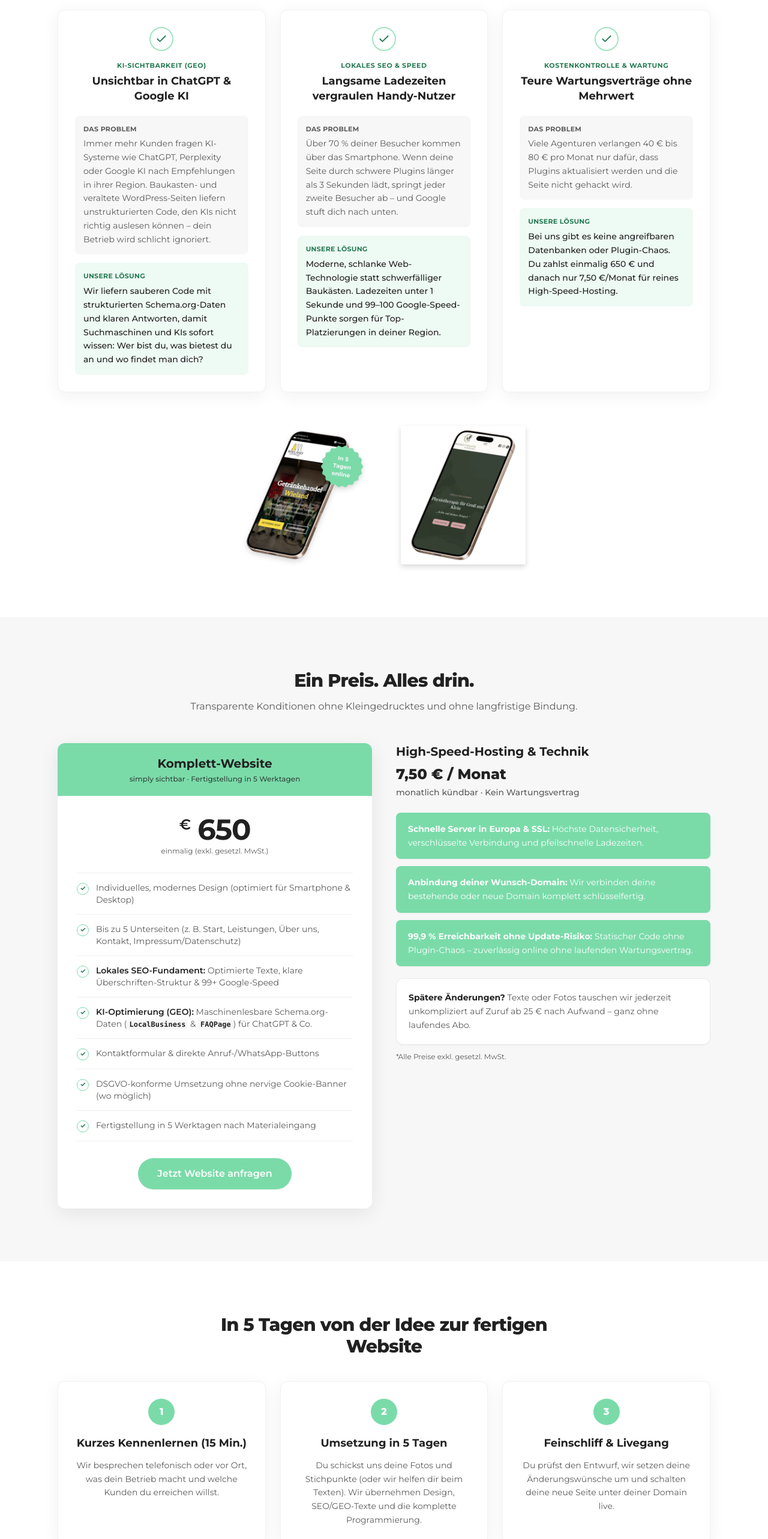
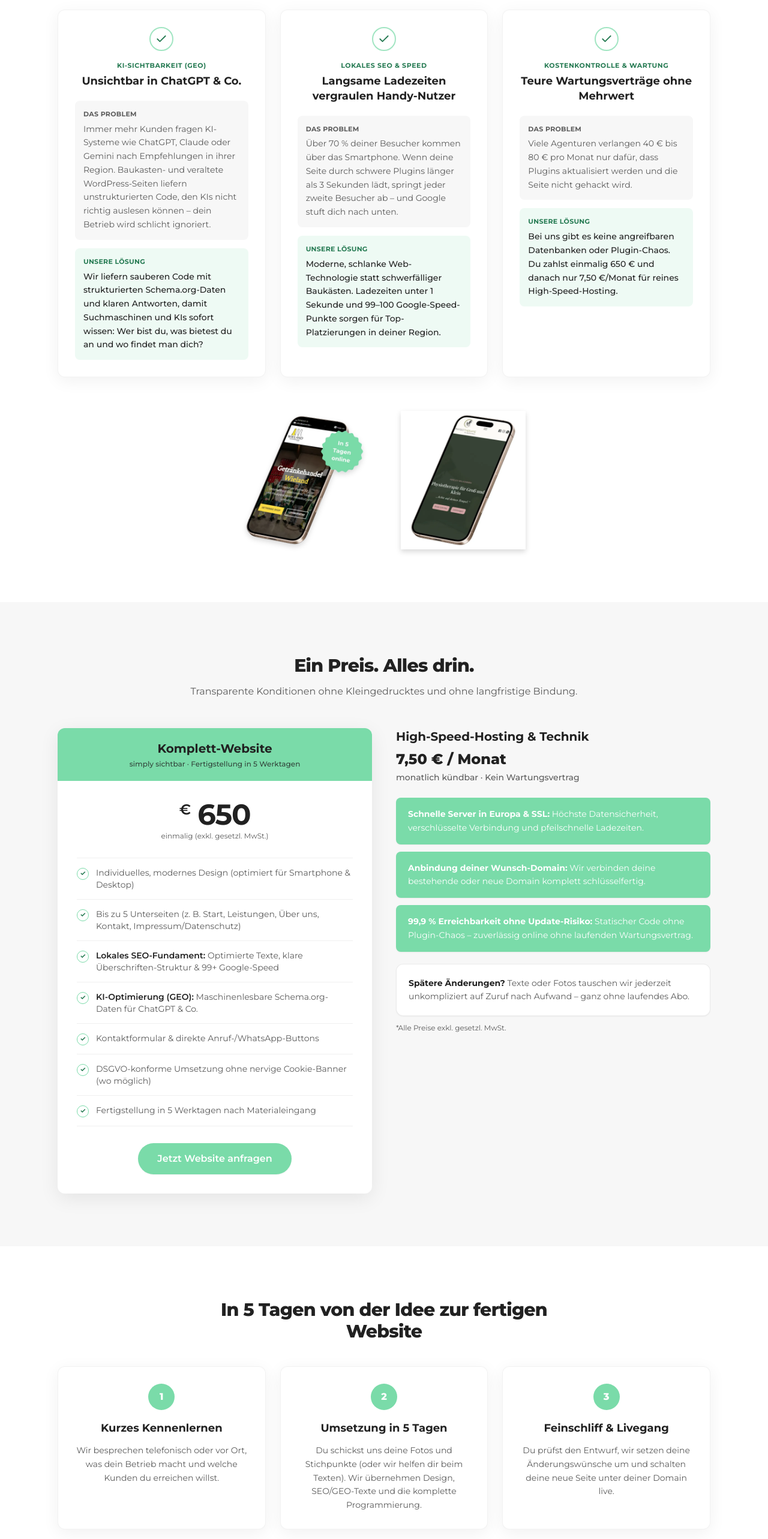
Before and after one commit to magnoliamediakg/simplysichtbar, an Astro site: page / in a window 1280 px wide. Shown: the part 1160-3726 px from the top of the page at 60% size. Built offline with nearby package versions, Linux system fonts and the light colour scheme; Astro itself is replaced by a stand-in of ours.

Commit message:
Refine copy (GEO, pricing, steps, FAQ) and update llms.txt

```diff
--- a/public/llms.txt
+++ b/public/llms.txt
@@ -12,7 +12,7 @@
   - Individuelles, modernes Design für Smartphone & Desktop
   - Bis zu 5 Unterseiten (z. B. Start, Leistungen, Über uns, Kontakt, Impressum/Datenschutz)
   - Lokales SEO-Fundament (optimierte Texte, saubere Überschriften-Struktur, 99–100 Google-Speed)
-  - KI-Optimierung (GEO) mit strukturierten Schema.org-Daten (`LocalBusiness` & `FAQPage`) für ChatGPT, Google Gemini und Perplexity
+  - KI-Optimierung (GEO) mit strukturierten Schema.org-Daten für ChatGPT, Claude und Gemini
   - Kontaktformular sowie direkte Anruf- und WhatsApp-Buttons
   - DSGVO-konforme Umsetzung ohne unnötige Cookie-Banner
   - Fertigstellung in 5 Werktagen nach Materialeingang
@@ -21,7 +21,7 @@
   - Schnelle Server in Europa inkl. SSL-Zertifikat
   - Anbindung der eigenen Wunsch-Domain
   - 99,9 % Erreichbarkeit ohne Plugin-Updates oder Datenbank-Sicherheitslücken
-- **Spätere Änderungen:** Unkompliziert auf Zuruf per E-Mail oder WhatsApp ab 25 € nach Aufwand – kein laufendes Abo.
+- **Spätere Änderungen:** Unkompliziert auf Zuruf per E-Mail oder WhatsApp nach Aufwand – kein laufendes Abo.
 
 ## Kernleistungen
 
--- a/src/data/site.ts
+++ b/src/data/site.ts
@@ -47,7 +47,7 @@ export const FAQ_ITEMS: FaqItem[] = [
   {
     question: 'Was ist, wenn ich später Öffnungszeiten, Preise oder Fotos ändern möchte?',
     answer:
-      'Schick uns einfach eine kurze E-Mail oder WhatsApp-Nachricht. Kleine Änderungen setzen wir meist innerhalb von 24 Stunden um und rechnen fair nach tatsächlichem Aufwand ab (ab 25 €) – ganz ohne laufenden Vertrag.',
+      'Schick uns einfach eine kurze E-Mail oder WhatsApp-Nachricht. Kleine Änderungen setzen wir meist innerhalb von 24 Stunden um und rechnen fair nach tatsächlichem Aufwand ab – ganz ohne laufenden Vertrag.',
   },
   {
     question: 'Gehört die Website wirklich mir?',
@@ -55,8 +55,8 @@ export const FAQ_ITEMS: FaqItem[] = [
       'Ja, zu 100 %. Du hast volle Rechte an Design, Texten und Quellcode. Wenn du irgendwann wechseln möchtest, kannst du deine komplette Website jederzeit mitnehmen.',
   },
   {
-    question: 'Ich habe noch keine Texte oder professionelle Fotos – geht das trotzdem?',
+    question: 'Ich habe noch keine Texte oder Fotos – geht das trotzdem?',
     answer:
-      'Ja! Wir helfen dir bei der Texterstellung, damit deine Leistungen klar und verkaufsstark auf den Punkt gebracht werden. Für den Start reichen oft schon gute Smartphone-Fotos deines Betriebs.',
+      'Ja! Wir helfen dir bei der Texterstellung, damit deine Leistungen klar und verkaufsstark auf den Punkt gebracht werden. Und falls du noch keine passenden Bilder hast, vermitteln wir dir gerne einen professionellen Fotografen aus unserem Netzwerk.',
   },
 ];
--- a/src/pages/index.astro
+++ b/src/pages/index.astro
@@ -12,9 +12,9 @@ const trustItems = [
 const painPoints = [
   {
     tag: 'KI-Sichtbarkeit (GEO)',
-    title: 'Unsichtbar in ChatGPT & Google KI',
+    title: 'Unsichtbar in ChatGPT & Co.',
     problem:
-      'Immer mehr Kunden fragen KI-Systeme wie ChatGPT, Perplexity oder Google KI nach Empfehlungen in ihrer Region. Baukasten- und veraltete WordPress-Seiten liefern unstrukturierten Code, den KIs nicht richtig auslesen können – dein Betrieb wird schlicht ignoriert.',
+      'Immer mehr Kunden fragen KI-Systeme wie ChatGPT, Claude oder Gemini nach Empfehlungen in ihrer Region. Baukasten- und veraltete WordPress-Seiten liefern unstrukturierten Code, den KIs nicht richtig auslesen können – dein Betrieb wird schlicht ignoriert.',
     solution:
       'Wir liefern sauberen Code mit strukturierten Schema.org-Daten und klaren Antworten, damit Suchmaschinen und KIs sofort wissen: Wer bist du, was bietest du an und wo findet man dich?',
   },
@@ -39,7 +39,7 @@ const painPoints = [
 const steps = [
   {
     number: '1',
-    title: 'Kurzes Kennenlernen (15 Min.)',
+    title: 'Kurzes Kennenlernen',
     description:
       'Wir besprechen telefonisch oder vor Ort, was dein Betrieb macht und welche Kunden du erreichen willst.',
   },
@@ -282,9 +282,7 @@ const hostingPoints = [
                 <span class="mt-0.5 inline-flex h-5 w-5 shrink-0 items-center justify-center rounded-full border border-mint text-[11px] font-bold text-mint-dark" aria-hidden="true">✓</span>
                 <span>
                   <strong class="font-semibold text-ink">KI-Optimierung (GEO):</strong> Maschinenlesbare Schema.org-Daten
-                  (<code class="rounded bg-surface px-1 py-0.5 text-xs font-semibold text-ink">LocalBusiness</code> &amp;{' '}
-                  <code class="rounded bg-surface px-1 py-0.5 text-xs font-semibold text-ink">FAQPage</code>) für ChatGPT
-                  &amp; Co.
+                  für ChatGPT &amp; Co.
                 </span>
               </li>
               <li class="flex items-start gap-3 py-3.5">
@@ -337,7 +335,7 @@ const hostingPoints = [
           <div class="mt-5 rounded-xl border border-black/8 bg-white p-5 text-sm leading-relaxed text-grey shadow-xs">
             <p>
               <strong class="font-bold text-ink">Spätere Änderungen?</strong> Texte oder Fotos tauschen wir jederzeit
-              unkompliziert auf Zuruf ab 25 € nach Aufwand – ganz ohne laufendes Abo.
+              unkompliziert auf Zuruf nach Aufwand – ganz ohne laufendes Abo.
             </p>
           </div>
           <p class="mt-3 text-xs text-grey">*Alle Preise exkl. gesetzl. MwSt.</p>
```
